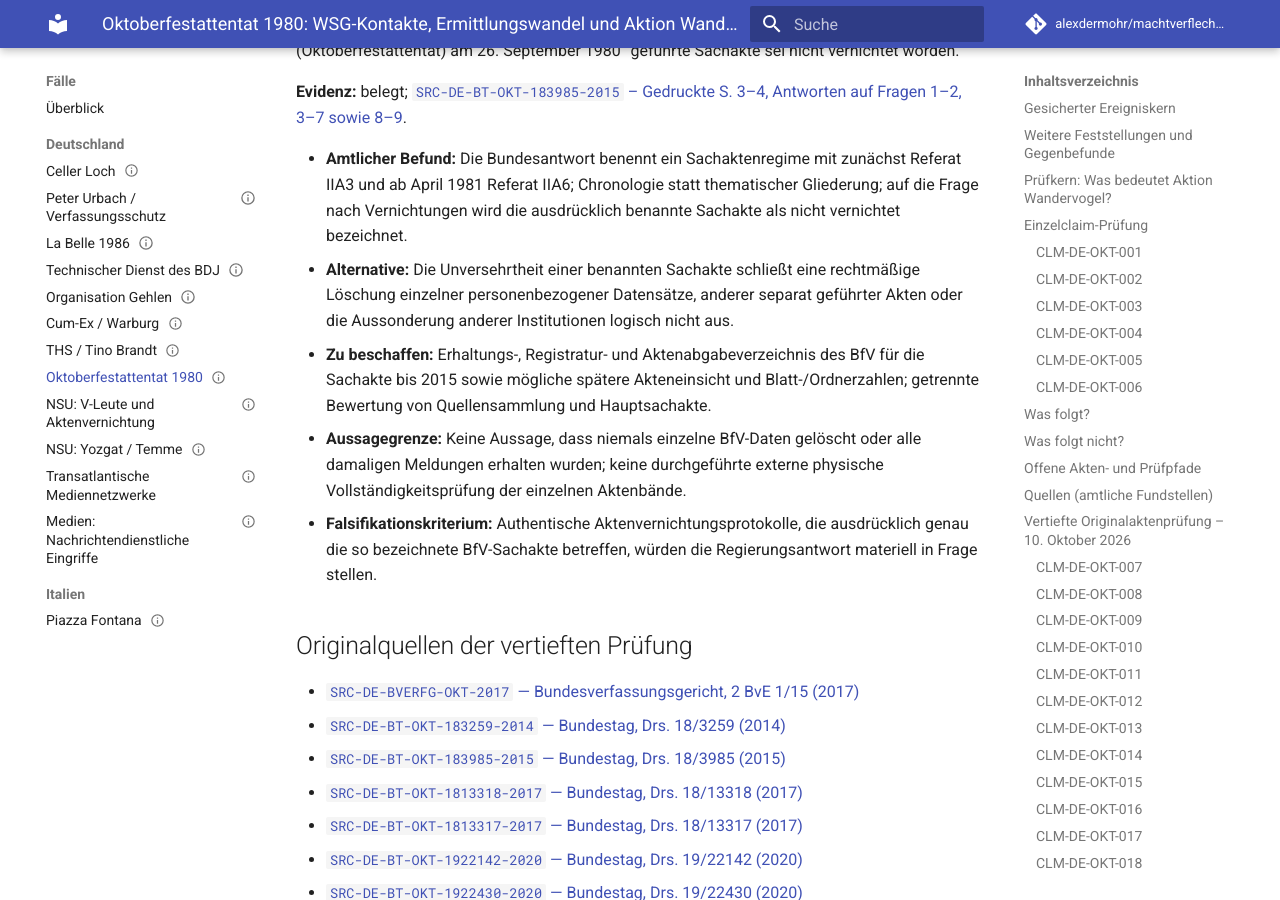
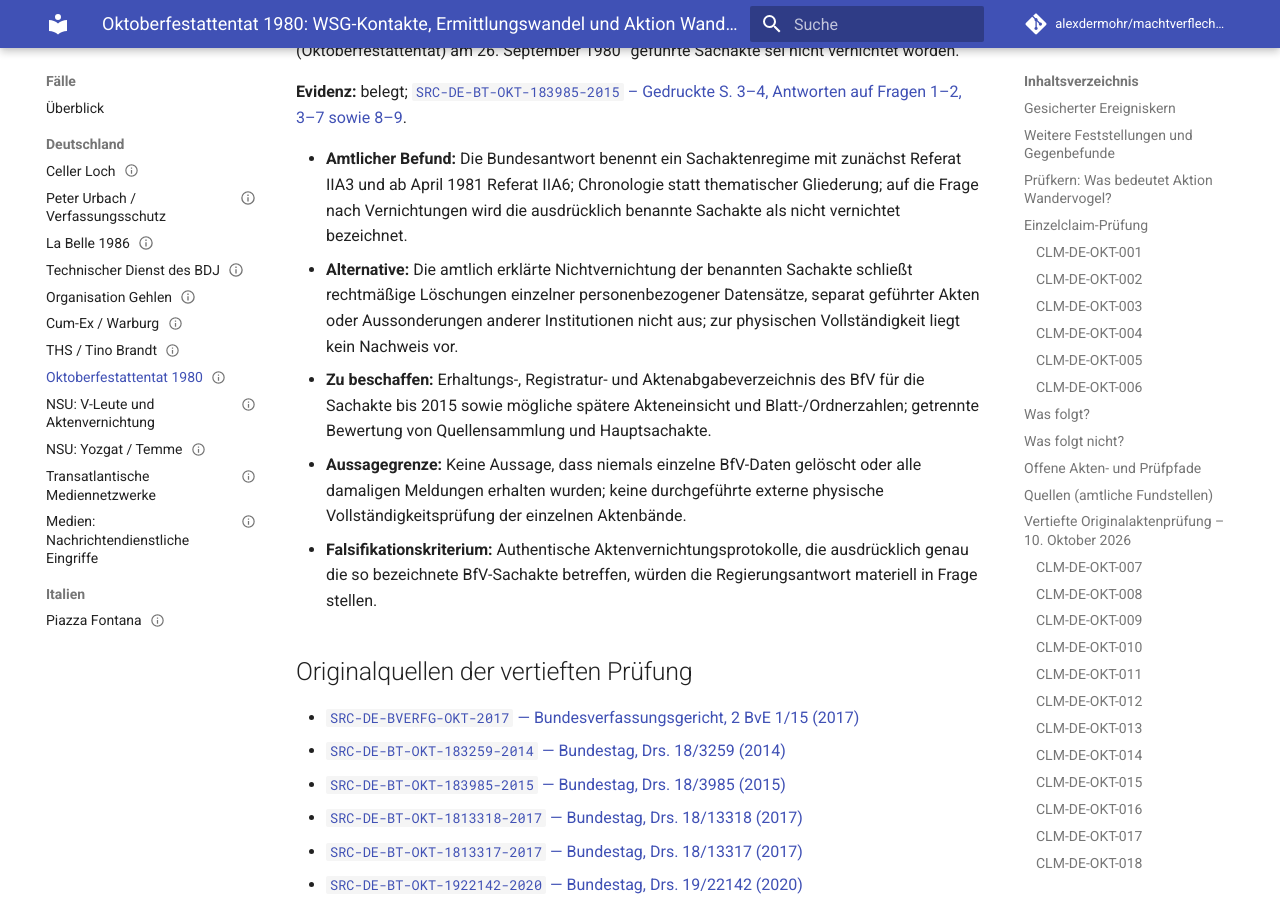
Before and after one commit to alexdermohr/machtverflechtungen, an MkDocs documentation site: the page built from docs/faelle/de/oktoberfestattentat-1980.md, in a window 1280 px wide and 900 px high, scrolled down 21919 px. Built offline with MkDocs 1.6.1 and Material for MkDocs 9.7.7, drawn with Linux system fonts in a browser that asks for light colours; comment, search, counter and statistics services are not loaded.

Commit message:
fix(research): avoid presuming BfV file completeness

```diff
--- a/docs/faelle/de/oktoberfestattentat-1980.md
+++ b/docs/faelle/de/oktoberfestattentat-1980.md
@@ -657,7 +657,7 @@ claims:
         locator: "Gedruckte S. 3–4, Antworten auf Fragen 1–2, 3–7 sowie 8–9"
         note: "Die Bundesantwort benennt ein Sachaktenregime mit zunächst Referat IIA3 und ab April 1981 Referat IIA6; Chronologie statt thematischer Gliederung; auf die Frage nach Vernichtungen wird die ausdrücklich benannte Sachakte als nicht vernichtet bezeichnet."
     counterevidence: []
-    alternatives: ["Die Unversehrtheit einer benannten Sachakte schließt eine rechtmäßige Löschung einzelner personenbezogener Datensätze, anderer separat geführter Akten oder die Aussonderung anderer Institutionen logisch nicht aus."]
+    alternatives: ["Die amtlich erklärte Nichtvernichtung der benannten Sachakte schließt rechtmäßige Löschungen einzelner personenbezogener Datensätze, separat geführter Akten oder Aussonderungen anderer Institutionen nicht aus; zur physischen Vollständigkeit liegt kein Nachweis vor."]
     missing_evidence: ["Erhaltungs-, Registratur- und Aktenabgabeverzeichnis des BfV für die Sachakte bis 2015 sowie mögliche spätere Akteneinsicht und Blatt-/Ordnerzahlen; getrennte Bewertung von Quellensammlung und Hauptsachakte."]
     scope:
       supports: "Einen direkt belegten amtlichen negativen Kenntnis-/Auskunftsstand gegen pauschale Behauptungen, die gesamte Oktoberfest-Sachakte des BfV sei bereits vor 2015 vernichtet worden."
@@ -1177,7 +1177,7 @@ Die folgenden Regierungsantworten stehen in einem **anderen Zeit- und Beweiskont
 **Evidenz:** belegt; [`SRC-DE-BT-OKT-183985-2015` – Gedruckte S. 3–4, Antworten auf Fragen 1–2, 3–7 sowie 8–9](https://dserver.bundestag.de/btd/18/039/1803985.pdf).
 
 - **Amtlicher Befund:** Die Bundesantwort benennt ein Sachaktenregime mit zunächst Referat IIA3 und ab April 1981 Referat IIA6; Chronologie statt thematischer Gliederung; auf die Frage nach Vernichtungen wird die ausdrücklich benannte Sachakte als nicht vernichtet bezeichnet.
-- **Alternative:** Die Unversehrtheit einer benannten Sachakte schließt eine rechtmäßige Löschung einzelner personenbezogener Datensätze, anderer separat geführter Akten oder die Aussonderung anderer Institutionen logisch nicht aus.
+- **Alternative:** Die amtlich erklärte Nichtvernichtung der benannten Sachakte schließt rechtmäßige Löschungen einzelner personenbezogener Datensätze, separat geführter Akten oder Aussonderungen anderer Institutionen nicht aus; zur physischen Vollständigkeit liegt kein Nachweis vor.
 - **Zu beschaffen:** Erhaltungs-, Registratur- und Aktenabgabeverzeichnis des BfV für die Sachakte bis 2015 sowie mögliche spätere Akteneinsicht und Blatt-/Ordnerzahlen; getrennte Bewertung von Quellensammlung und Hauptsachakte.
 - **Aussagegrenze:** Keine Aussage, dass niemals einzelne BfV-Daten gelöscht oder alle damaligen Meldungen erhalten wurden; keine durchgeführte externe physische Vollständigkeitsprüfung der einzelnen Aktenbände.
 - **Falsifikationskriterium:** Authentische Aktenvernichtungsprotokolle, die ausdrücklich genau die so bezeichnete BfV-Sachakte betreffen, würden die Regierungsantwort materiell in Frage stellen.
```
